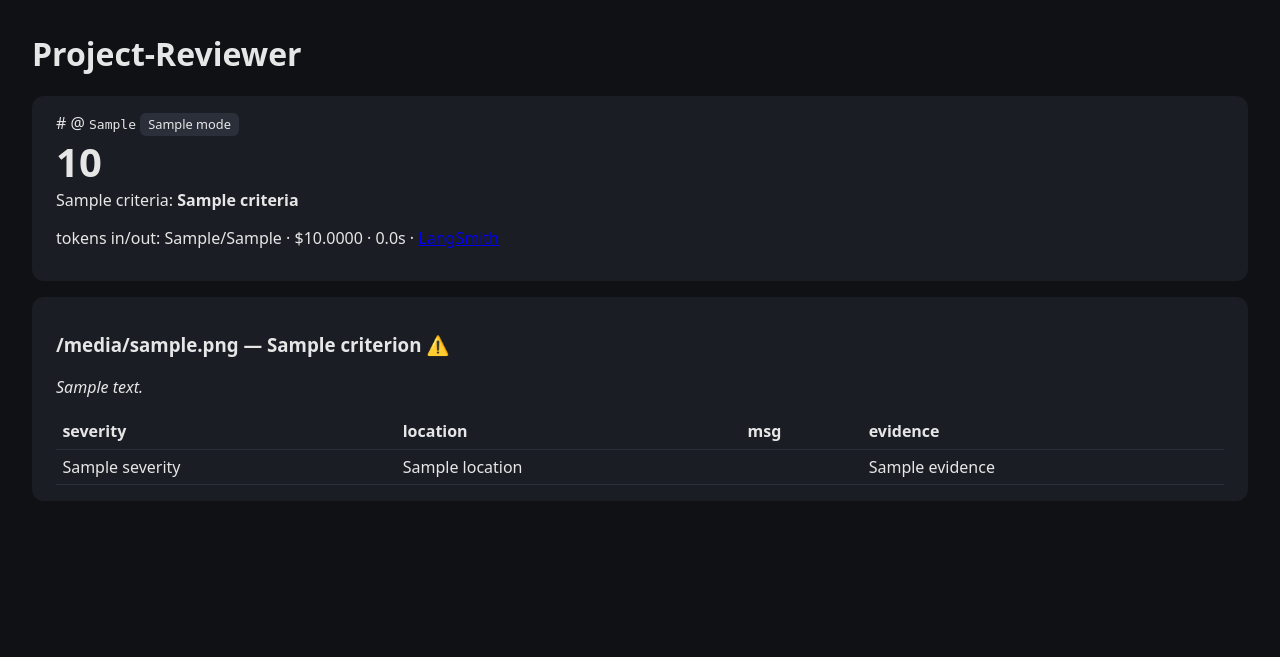
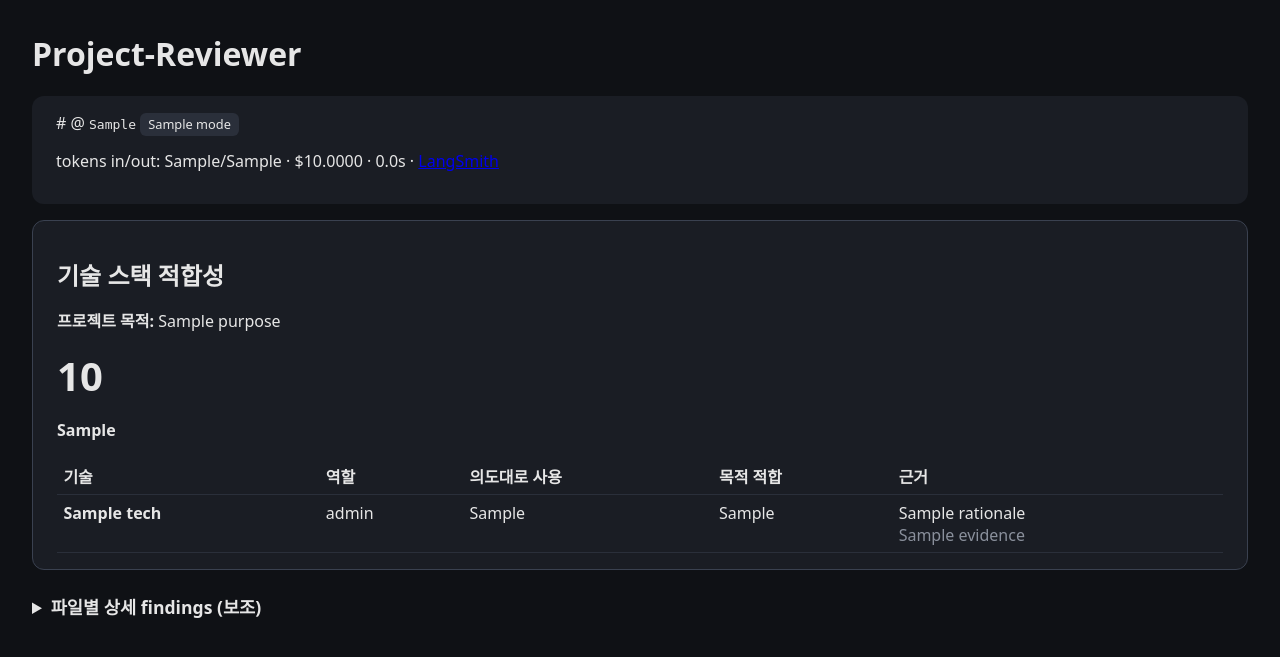
Before and after one commit to HiMedia13/Project-reviewer, a Python web app: template templates/report.html.j2 in a window 1280 px wide. Shown: the top 657 px of the page. Run offline with Jinja, Linux system fonts and the light colour scheme; the template is opened without the code that fills it: most values are stand-ins (such as "Sample title", 1, 10 or a date in 2020).

Commit message:
feat(report): lead with project-level tech-stack-fit; findings secondary
The report/terminal now headline: inferred project purpose + a tech
stack table (tech, role, intended-use, purpose-fit, rationale) + stack
verdict/score. Per-file 4-criteria findings move into a collapsible
secondary section. Graceful fallback when no tech_assessment; hostile
LLM tech text stays autoescaped.

Co-Authored-By: Claude Opus 4.7 (1M context) <noreply@anthropic.com>

```diff
--- a/templates/report.html.j2
+++ b/templates/report.html.j2
@@ -3,28 +3,68 @@
 <style>
 body{font-family:system-ui,sans-serif;margin:2rem;background:#0f1115;color:#e6e6e6}
 .card{background:#1a1d24;border-radius:12px;padding:1rem 1.5rem;margin:1rem 0}
+.lead{border:1px solid #3a4150}
 .score{font-size:2.5rem;font-weight:700}
 .gauge{display:inline-block;margin-right:1.5rem}
 .badge{padding:.15rem .5rem;border-radius:6px;background:#2a2f3a;font-size:.8rem}
 .high{color:#ff6b6b}.medium{color:#ffd166}.low{color:#8bd450}
-table{border-collapse:collapse;width:100%}td,th{padding:.4rem;border-bottom:1px solid #2a2f3a;text-align:left}
+.ok{color:#8bd450}.no{color:#ff6b6b}
+.muted{color:#8a909c}
+table{border-collapse:collapse;width:100%}td,th{padding:.4rem;border-bottom:1px solid #2a2f3a;text-align:left;vertical-align:top}
+details{margin:1rem 0}summary{cursor:pointer;font-size:1.1rem;font-weight:600;padding:.5rem 0}
+h2.section{margin-bottom:.25rem}
 </style></head><body>
 <h1>Project-Reviewer</h1>
 <div class="card">
   <div>{{ repo_url }} @ <code>{{ commit_sha[:10] }}</code>
        <span class="badge">{{ mode }}</span></div>
+  <p>tokens in/out: {{ cost.input_tokens }}/{{ cost.output_tokens }} ·
+     ${{ "%.4f"|format(cost.cost_usd) }} · {{ "%.1f"|format(duration_sec) }}s
+     {% if cost.run_url %}· <a href="{{ cost.run_url }}">LangSmith</a>{% endif %}</p>
+</div>
+
+{% if tech_assessment and (tech_assessment.stack or tech_assessment.purpose) %}
+<div class="card lead">
+  <h2 class="section">기술 스택 적합성</h2>
+  {% if tech_assessment.purpose %}
+  <p><b>프로젝트 목적:</b> {{ tech_assessment.purpose }}</p>
+  {% endif %}
+  <div class="score">{{ tech_assessment.stack_score if tech_assessment.stack_score is not none else "N/A" }}</div>
+  {% if tech_assessment.stack_verdict %}
+  <p><b>{{ tech_assessment.stack_verdict }}</b></p>
+  {% endif %}
+  {% if tech_assessment.stack %}
+  <table>
+    <tr><th>기술</th><th>역할</th><th>의도대로 사용</th><th>목적 적합</th><th>근거</th></tr>
+    {% for s in tech_assessment.stack %}
+    <tr>
+      <td><b>{{ s.tech }}</b></td>
+      <td>{{ s.role }}</td>
+      <td>{{ s.used_well }}</td>
+      <td>{{ s.purpose_fit }}</td>
+      <td>{{ s.rationale }}{% if s.evidence %}<br><span class="muted">{{ s.evidence }}</span>{% endif %}</td>
+    </tr>
+    {% endfor %}
+  </table>
+  {% endif %}
+</div>
+{% else %}
+<div class="card"><p class="muted">기술 스택 평가 없음</p></div>
+{% endif %}
+
+{% if mode == "incremental" %}
+<div class="card"><h2>변경 하이라이트</h2>
+<p>이번에 평가된 파일: {{ changed_files|join(", ") }}</p></div>
+{% endif %}
+
+<details>
+<summary>파일별 상세 findings (보조)</summary>
+<div class="card">
   <div class="score">{{ overall.score if overall.score is not none else "N/A" }}</div>
   {% for c,v in overall.criteria.items() %}
     <span class="gauge">{{ c }}: <b>{{ v if v is not none else "—" }}</b></span>
   {% endfor %}
-  <p>tokens in/out: {{ cost.input_tokens }}/{{ cost.output_tokens }} ·
-     ${{ "%.4f"|format(cost.cost_usd) }} · {{ "%.1f"|format(duration_sec) }}s
-     {% if cost.run_url %}· <a href="{{ cost.run_url }}">LangSmith</a>{% endif %}</p>
 </div>
-{% if mode == "incremental" %}
-<div class="card"><h2>변경 하이라이트</h2>
-<p>이번에 평가된 파일: {{ changed_files|join(", ") }}</p></div>
-{% endif %}
 {% for f in findings %}
 <div class="card">
   <h3>{{ f.file_path }} — {{ f.criterion }}
@@ -37,4 +77,5 @@ table{border-collapse:collapse;width:100%}td,th{padding:.4rem;border-bottom:1px
   {% endfor %}</table>
 </div>
 {% endfor %}
+</details>
 </body></html>
```
Also changed, not shown: app/report.py (+32 -0 lines), tests/test_report.py (+74 -2 lines).
